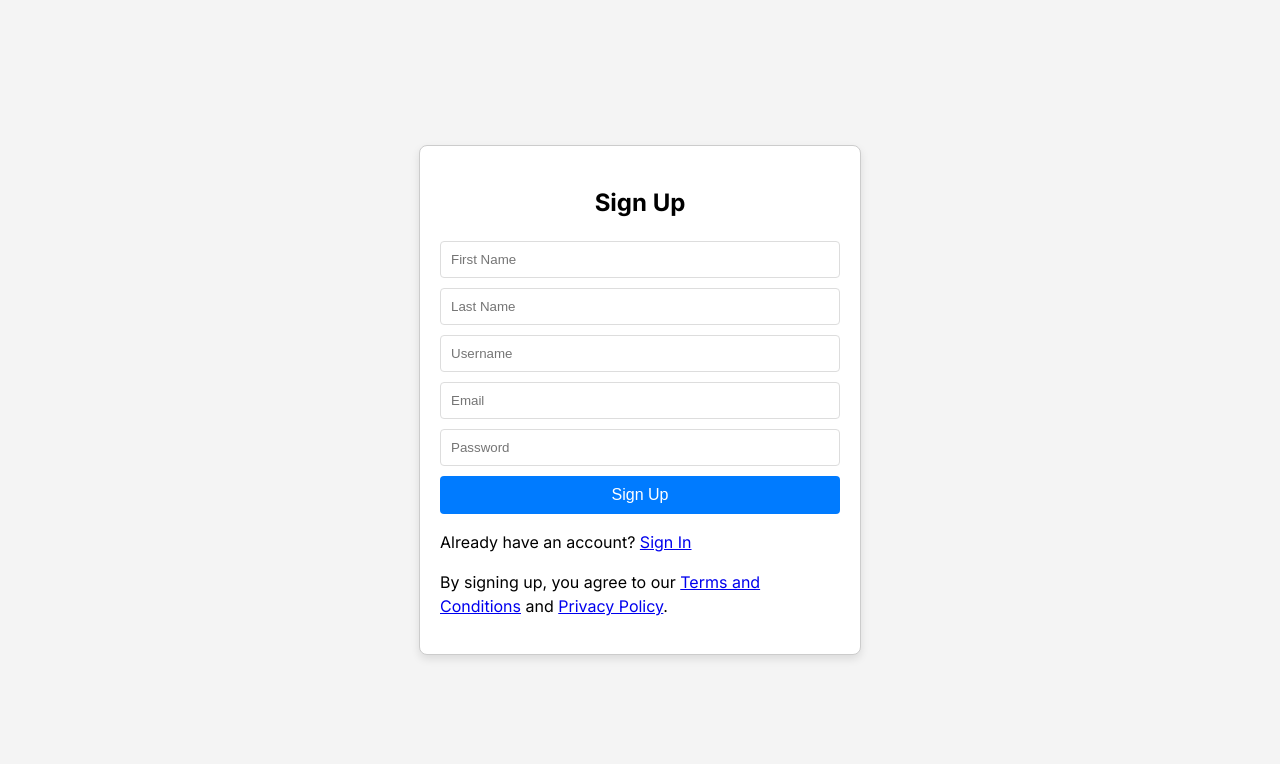
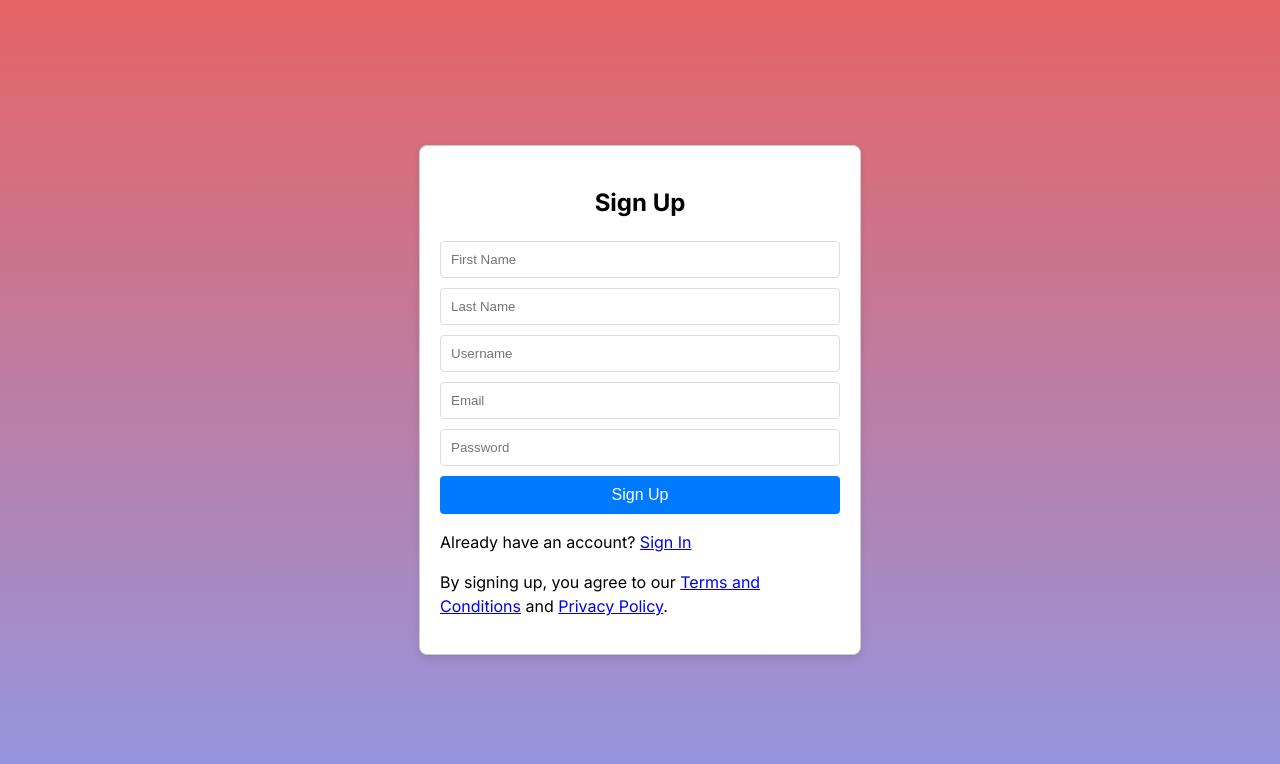
Before and after one commit to import-srfi-175/ResearchX, a React (Vite) app in the folder app/frontend/: page /signup in a window 1280 px wide. Shown: the top 764 px of the page. Built offline with nearby package versions, Linux system fonts and the light colour scheme; a web font is replaced by a local one.

Commit message:
Add theme gradient to website body

```diff
--- a/app/frontend/src/styles/Hero.css
+++ b/app/frontend/src/styles/Hero.css
@@ -1,3 +1,7 @@
+body {
+    background: linear-gradient(#e66465, #9198e5);
+}
+
 .hero {
     display: grid;
     grid-template-columns: repeat(2, 1fr);
--- a/app/frontend/src/styles/Navbar.css
+++ b/app/frontend/src/styles/Navbar.css
@@ -5,6 +5,7 @@
   justify-content: space-between;
   padding-left: 20px;
   width: 100%;
+  background-color: white;
 }
 
 .navbar--items {
--- a/app/frontend/src/styles/Recent.css
+++ b/app/frontend/src/styles/Recent.css
@@ -26,11 +26,12 @@
   }
 
   .download-button {
-    background-color: #007bff;
+    background-color: pink;
     color: white;
     padding: 5px 10px;
     border-radius: 4px;
     text-decoration: none;
+
   }
 
   .download-button:hover {
--- a/app/frontend/src/styles/SignIn.css
+++ b/app/frontend/src/styles/SignIn.css
@@ -4,6 +4,7 @@
     align-items: center;
     min-height: 100vh;
     background-color: #f4f4f4; /* Light background color for contrast */
+    background: linear-gradient(#e66465, #9198e5);
   }
 
   .sign-in-form {
--- a/app/frontend/src/styles/SignUp.css
+++ b/app/frontend/src/styles/SignUp.css
@@ -3,7 +3,8 @@
     justify-content: center;
     align-items: center;
     min-height: 100vh;
-    background-color: #f4f4f4; /* Light background color for contrast */
+    background-color: #f4f4f4;
+    background: linear-gradient(#e66465, #9198e5);
   }
 
   .sign-up-form {
```
Also changed, not shown: app/frontend/src/styles/App.css (line endings or trailing spaces).
